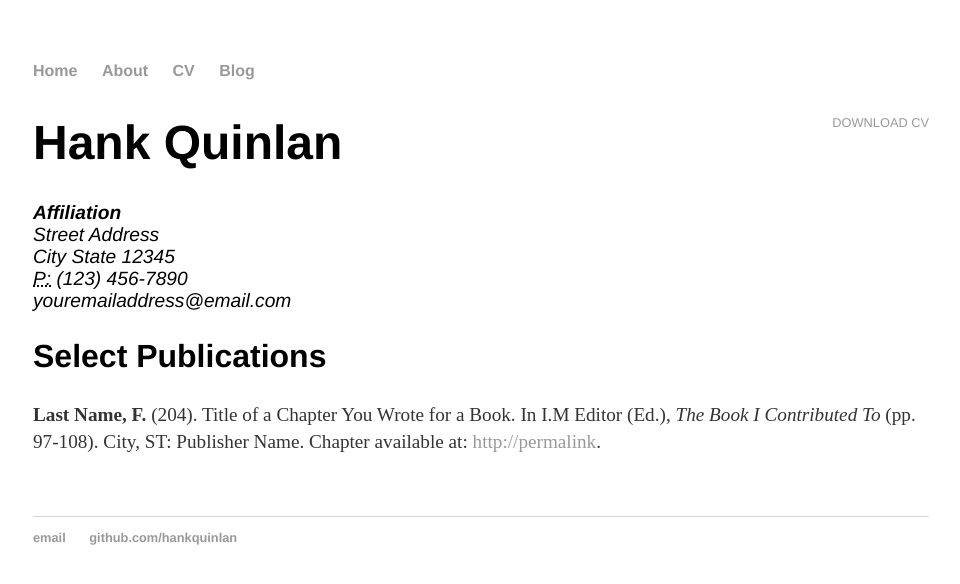
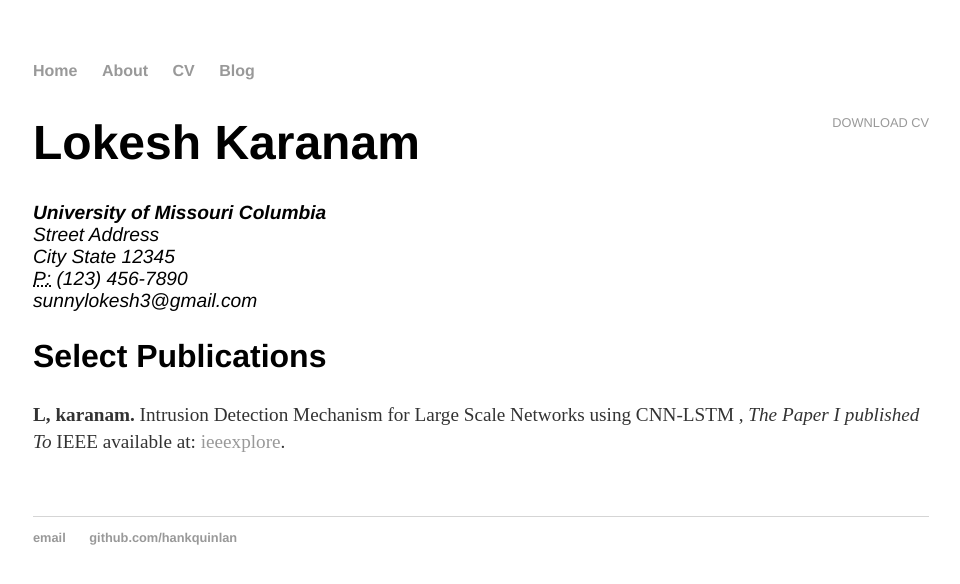
Before and after one commit to Lokesh-MU/Lokesh-MU.github.io, a Jekyll site: the page built from cv/index.html, in a window 1280 px wide. Shown: the top 584 px of the page, without its empty margins (159-1119 px from the left). Built offline with Jekyll 4.4.1, drawn with Linux system fonts in a browser that asks for light colours.

Commit message:
latest changes

```diff
--- a/_config.yml
+++ b/_config.yml
@@ -1,3 +1,3 @@
-name: Hank Quinlan, Horrible Cop
+name: Lokesh Karanam, Dev
 markdown: kramdown
 permalink: /blog/:year/:month/:day/:title
--- a/cv/index.html
+++ b/cv/index.html
@@ -5,18 +5,19 @@ title: CV of Your Name
 
 	<div class="cv">
 		<a href="#" class="download" title="Download CV as PDF">Download CV</a>
-					<h1>Hank Quinlan</h1>
+					<h1>Lokesh Karanam</h1>
 					<address>
-					<strong>Affiliation</strong><br>
+					<strong>University of Missouri Columbia</strong><br>
 					Street Address<br>
 					City State 12345<br>
 					<abbr title="phone">P:</abbr> (123) 456-7890<br>
-					<span class="obfuscate">youremailaddress@email.com</span>
+					<span class="obfuscate">sunnylokesh3@gmail.com</span>
 					</address>
 
 					<h2>Select Publications</h2>
 
-					<p><strong>Last Name, F.</strong> (204). Title of a Chapter You Wrote for a Book. In I.M Editor (Ed.), <em>The Book I Contributed To</em> (pp. 97-108). City, ST: Publisher Name. Chapter available at: <a href="#">http://permalink</a>.
+					<p><strong>L, karanam.</strong> Intrusion Detection Mechanism for Large Scale Networks using CNN-LSTM
+						, <em>The Paper I published To</em> IEEE available at: <a href="https://ieeexplore.ieee.org/document/9450732">ieeexplore</a>.
 
 
 	</div>
--- a/index.html
+++ b/index.html
@@ -1,9 +1,9 @@
 ---
 layout: default
-title: Hank Quinlan, Horrible Cop
+title: Lokesh Karanam, Dev
 ---
 
 		<div class="blurb">
-			<h1>Hi there, I'm Hank Quinlan!</h1>
-			<p>I'm best known as the horrible cop from <em>A Touch of Evil</em>. Don't trust me. <a href="/about">Read more about my life...</a></p>
+			<h1>Hi there, I'm Lokesh Karanam!</h1>
+			<p>Keep calm <em>A Touch of Evil</em>. Chill out. <a href="/about">Read more about my life...</a></p>
 		</div>
```
Also changed, not shown: about/index.html (+5 -5 lines).
